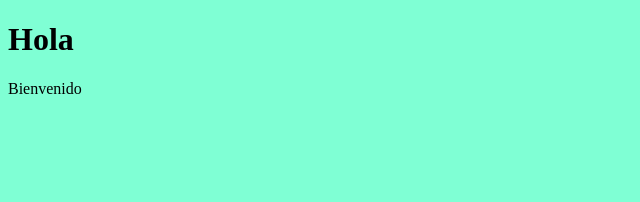
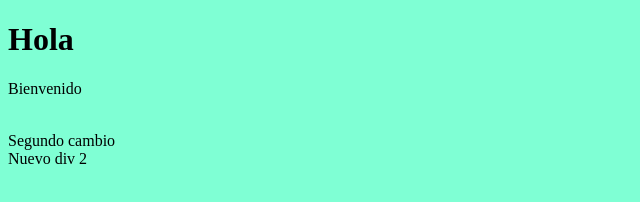
Before and after one commit to ricvargasmed/PrimerProyecto, a plain HTML site: page index.html in a window 1280 px wide. Shown: the whole page, without its empty margins (0-640 px from the left). Drawn offline with Linux system fonts and the light colour scheme.

Commit message:
Se agrego nuevo div2

```diff
--- a/index.html
+++ b/index.html
@@ -9,5 +9,7 @@
 <body>
     <h1>Hola</h1>
     <p>Bienvenido</p>
+    <br>Segundo cambio
+    <div>Nuevo div 2</div>
 </body>
 </html>
```
